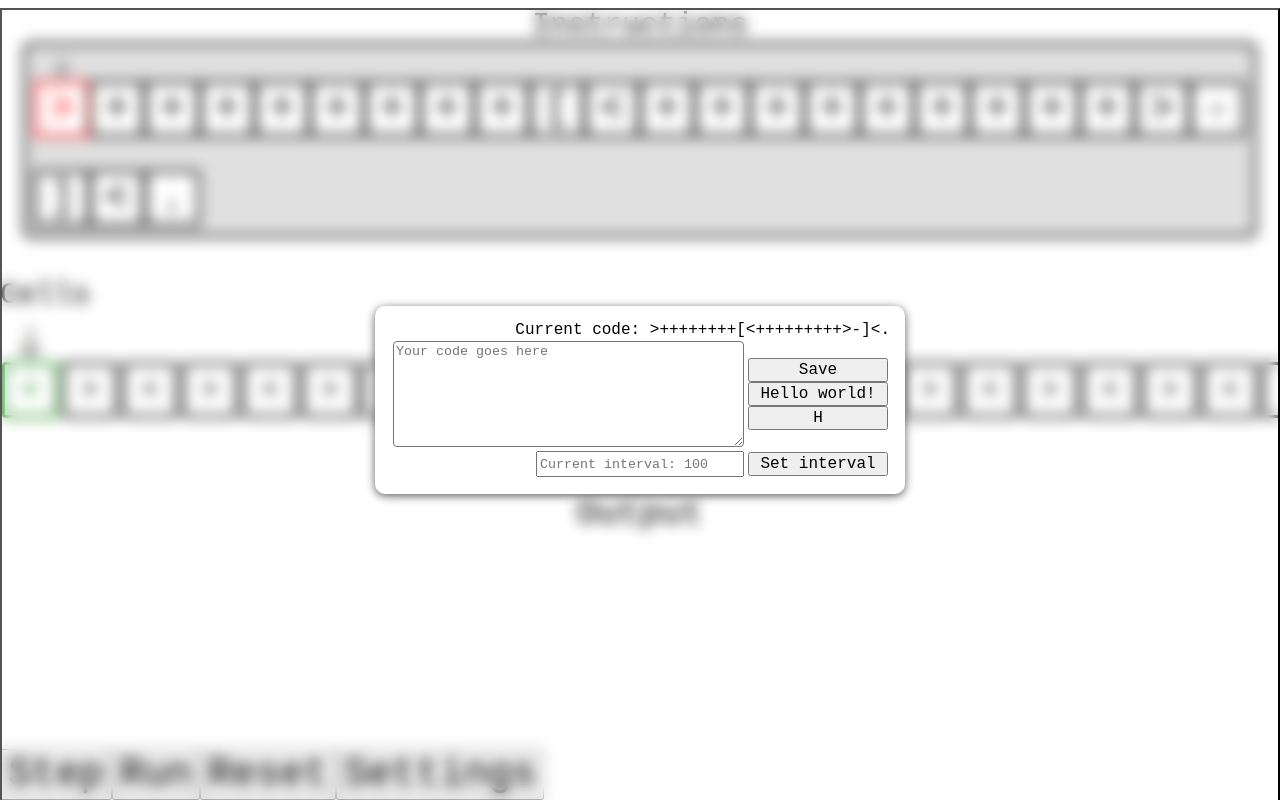
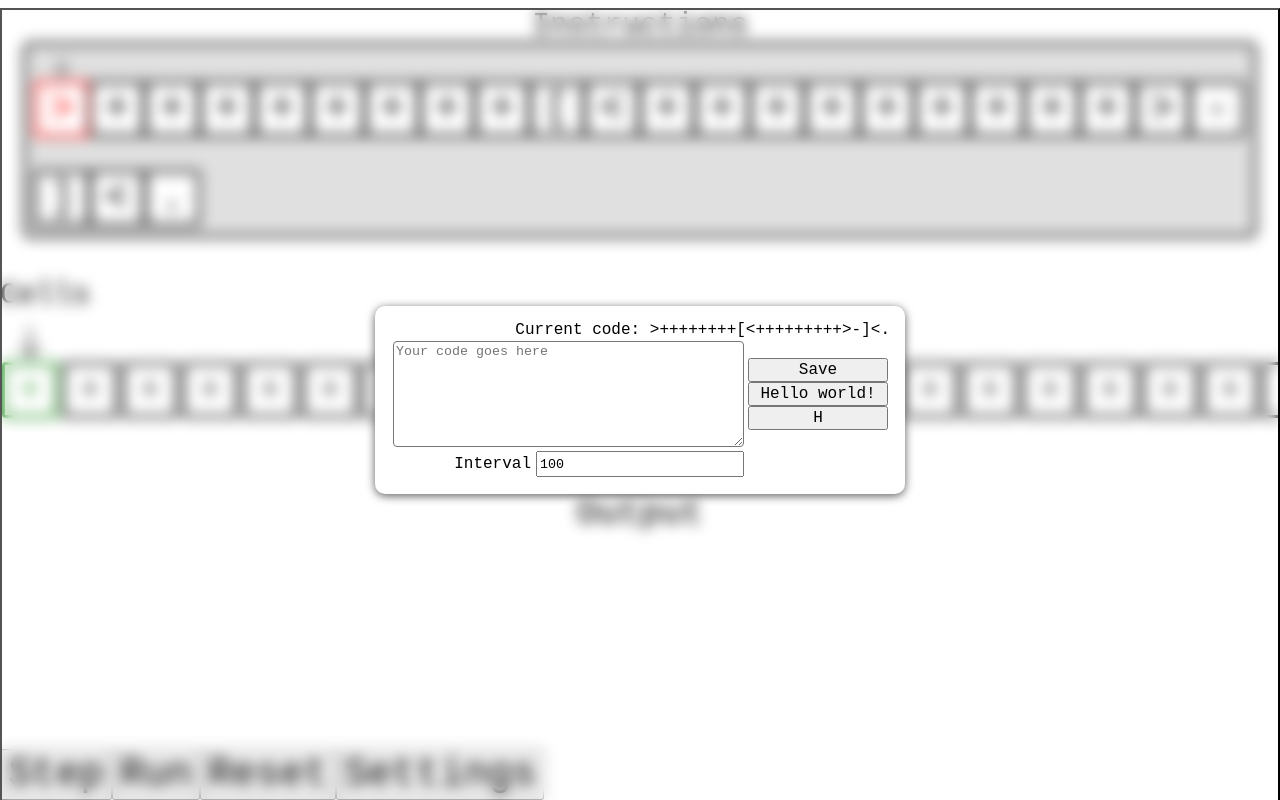
Before and after one commit to mothugget/brainfuck-visualiser, a React (Create React App) app in the folder client/: page / in a window 1280 px wide. Both pictures are taken after a click on the button "Settings". Shown: the top 800 px of the page. Built offline with nearby package versions, Linux system fonts and the light colour scheme.

Commit message:
fixed interval input

```diff
--- a/client/src/App.css
+++ b/client/src/App.css
@@ -45,6 +45,14 @@
 form button,
 .modal button {
   font-size: 16px;
+  width: 140px;
+}
+
+label{
+  margin-right:5px;
+}
+
+.interval-spacer{
   width: 140px;
 }
 
--- a/client/src/App.js
+++ b/client/src/App.js
@@ -48,10 +48,10 @@ function App() {
   function interpreter(ins) {
     switch (ins) {
       case '+':
-        cells[pointerPos]++;
+        (pointerVal === 255) ? (cells[pointerPos] = 0) : cells[pointerPos]++;
         break;
       case '-':
-        cells[pointerPos]--;
+        (pointerVal === 0) ? (cells[pointerPos] = 255) : cells[pointerPos]--;
         break;
       case '>':
         pointerPos++;
@@ -70,7 +70,7 @@ function App() {
         outputString += String.fromCharCode(pointerVal)
         break;
       case ',':
-        running&&setRunning(false);
+        running && setRunning(false);
         setInputModal(true);
         break;
       default:
@@ -190,7 +190,12 @@ function App() {
       {settingsModal &&
         <>
           <button className='bg-blur' onClick={() => setSettingsModal(false)} />
-          <SettingsModal setSettingsModal={setSettingsModal} instructions={instructions} interval={interval} reset={reset} />
+          <SettingsModal
+            setSettingsModal={setSettingsModal}
+            instructions={instructions}
+            interval={interval}
+            reset={reset}
+          />
         </>
       }
       <div className={'centerer ' + greyOut}>
@@ -209,7 +214,7 @@ function App() {
       <div className='output-string'> {outputString} </div>
       <div className='button-container'>
         <button onClick={stepClick} >Step</button>
-        <button onClick={run} >Run</button>
+        <button onClick={run} >{running ? 'Stop' : 'Run'}</button>
         <button onClick={reset} >Reset</button>
         <button onClick={input} >Settings</button>
       </div>
--- a/client/src/components/SettingsModal.jsx
+++ b/client/src/components/SettingsModal.jsx
@@ -1,6 +1,8 @@
-
+import { useState } from "react";
 
 export default function SettingsModal(props) {
+    const [onChangeInterval, setOnChangeInterval] = useState(props.interval)
+
     const acceptableChar = ['<', '>', '+', '-', '[', ']', '.', ',']
 
     function cleanInput(string) {
@@ -23,18 +25,22 @@ export default function SettingsModal(props) {
 
     function changeInterval(event) {
         event.preventDefault();
-        window.localStorage.interval = JSON.stringify(event.target[0].value);
+        setOnChangeInterval(event.target.value)
+        if (event.target.value != undefined)
+            window.localStorage.interval = JSON.stringify(event.target.value);
     }
 
     function helloWorld(event) {
         event.preventDefault();
         window.localStorage.instructions = JSON.stringify('++++++++[>++++[>++>+++>+++>+<<<<-]>+>+>->>+[<]<-]>>.>---.+++++++..+++.>>.<-.<.+++.------.--------.>>+.>++.');
+        props.reset();
         props.setSettingsModal(false);
     }
 
     function hCode(event) {
         event.preventDefault();
         window.localStorage.instructions = JSON.stringify('>+++++++++[<++++++++>-]<.');
+        props.reset();
         props.setSettingsModal(false);
     }
 
@@ -50,8 +56,9 @@ export default function SettingsModal(props) {
                 </div>
             </form>
             <form onSubmit={changeInterval}>
-                <input type='number' min='1' name='code' placeholder={'Current interval: ' + props.interval} />
-                <button type='submit'>Set interval</button>
+                <label>Interval</label>
+                <input value={onChangeInterval} type='number' min='1' name='code' onChange={changeInterval} placeholder={'Current interval: ' + props.interval} />
+<div className="interval-spacer"></div>
             </form>
         </div>
     )
```
